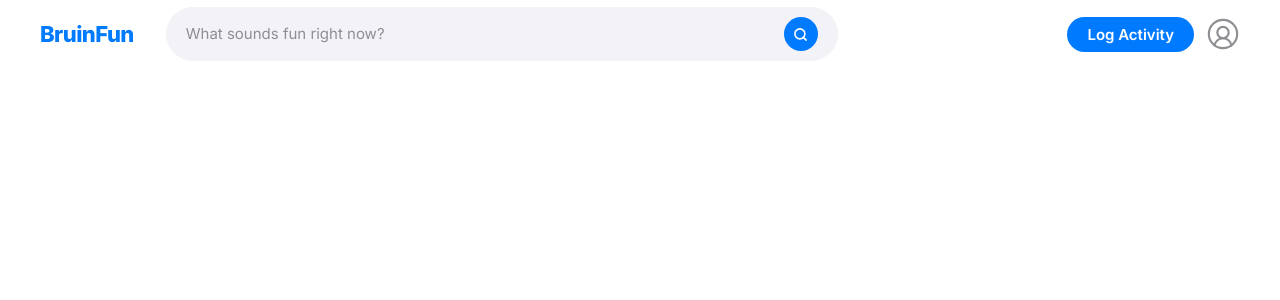
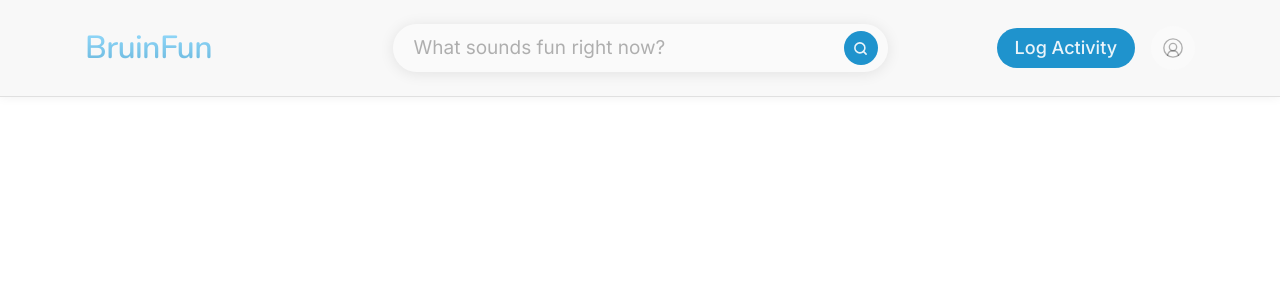
Before and after one commit to hay-ninja/bruinfun, a Next.js app: page / in a window 1280 px wide. Shown: the top 300 px of the page. Built offline with nearby package versions, Linux system fonts and the light colour scheme.

Commit message:
changed font to be Nunito - searched and found the most similar to figma designs

```diff
--- a/app/layout.tsx
+++ b/app/layout.tsx
@@ -1,9 +1,10 @@
 import type { Metadata } from "next";
 import "./globals.css";
-import { Inter } from "next/font/google";
+import { Inter, Nunito } from "next/font/google";
 import { cn } from "@/lib/utils";
 
 const inter = Inter({subsets:['latin'],variable:'--font-sans'});
+const nunito = Nunito({ subsets: ['latin'], variable: '--font-nunito', weight: ['600'] });
 
 export const metadata: Metadata = {
   title: "BruinFun",
@@ -16,7 +17,7 @@ export default function RootLayout({
   children: React.ReactNode;
 }) {
   return (
-    <html lang="en" className={cn("font-sans", inter.variable)}>
+    <html lang="en" className={cn("font-sans", inter.variable, nunito.variable)}>
       <body>{children}</body>
     </html>
   );
--- a/components/Header.tsx
+++ b/components/Header.tsx
@@ -4,34 +4,47 @@ import { Search, CircleUserRound } from 'lucide-react'
 
 export default function Header() {
   return (
-    <header className="w-full bg-white px-10 h-[68px] flex items-center gap-8">
-      {/* Logo */}
-      <span className="text-[#007AFF] text-[22px] font-extrabold tracking-tight shrink-0">
+    <header className="w-full backdrop-blur-[3px] bg-[rgba(248,248,248,0.95)] border-b border-[#e0e0e0] shadow-[0px_1px_10px_0px_rgba(0,0,0,0.05)] px-[85px] py-[24px] flex items-center sticky top-0 z-50">
+      {/* Logo - flex-1 left anchor */}
+      <div className="flex-1">
+        <span
+          className="font-[family-name:var(--font-nunito)] text-[32px] font-semibold tracking-[-0.64px] bg-clip-text text-transparent"
+          style={{
+            backgroundImage:
+              'linear-gradient(0deg, rgb(102,180,218) 0%, rgb(153,222,255) 100%)',
+          }}
+        >
           BruinFun
         </span>
+      </div>
 
-      {/* Search */}
-      <div className="flex flex-1 items-center bg-[#F2F2F7] rounded-full px-5 py-2.5 gap-3 max-w-2xl">
+      {/* Search - fixed width actually centered */}
+      <div className="bg-[rgba(255,255,255,0.3)] rounded-full shadow-[0px_1.5px_15px_-0.75px_rgba(0,0,0,0.1)] w-[495px]">
+        <div className="flex items-center justify-between pl-[21px] pr-[10px] py-[7px]">
           <input
             type="text"
             placeholder="What sounds fun right now?"
-          className="flex-1 bg-transparent text-[15px] text-gray-800 placeholder:text-[#8E8E93] outline-none"
+            className="flex-1 bg-transparent text-[19px] font-normal text-black placeholder:text-[rgba(0,0,0,0.3)] outline-none"
           />
           <button
             aria-label="Search"
-          className="w-[34px] h-[34px] bg-[#007AFF] rounded-full flex items-center justify-center shrink-0"
+            className="w-[34px] h-[34px] bg-[#1f93cd] rounded-full flex items-center justify-center shrink-0"
           >
-          <Search size={15} strokeWidth={2.5} className="text-white" />
+            <Search size={15} strokeWidth={2.5} className="text-[#eaf4fa]" />
           </button>
         </div>
+      </div>
 
-      {/* Actions */}
-      <div className="ml-auto flex items-center gap-3 shrink-0">
-        <button className="bg-[#007AFF] text-white text-[15px] font-semibold px-5 py-2.5 rounded-full leading-none">
+      {/* Actions — flex-1 right anchor */}
+      <div className="flex-1 flex items-center justify-end gap-4">
+        <button className="bg-[#1f93cd] text-[#eaf4fa] text-[18px] font-medium px-[18px] py-[11px] rounded-full leading-none">
           Log Activity
         </button>
-        <button aria-label="Profile">
-          <CircleUserRound size={34} className="text-[#8E8E93]" strokeWidth={1.5} />
+        <button
+          aria-label="Profile"
+          className="w-[44px] h-[44px] bg-[rgba(255,255,255,0.3)] rounded-full flex items-center justify-center"
+        >
+          <CircleUserRound size={22} className="text-[rgba(0,0,0,0.3)]" strokeWidth={1.5} />
         </button>
       </div>
     </header>
```
Lines whose indentation alone changed are shown as unchanged.
